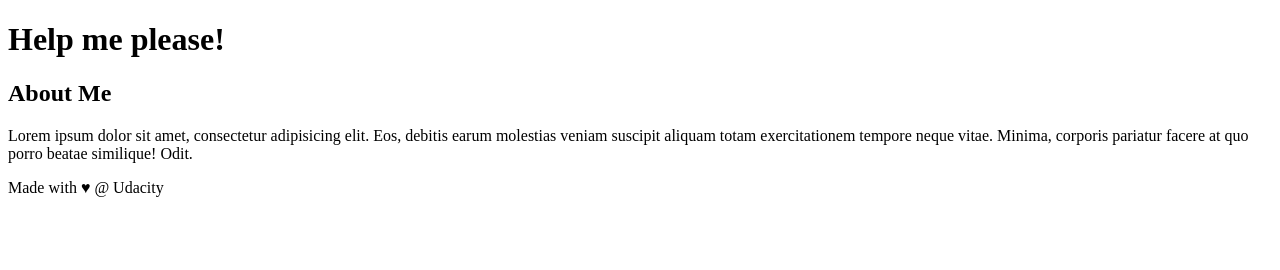
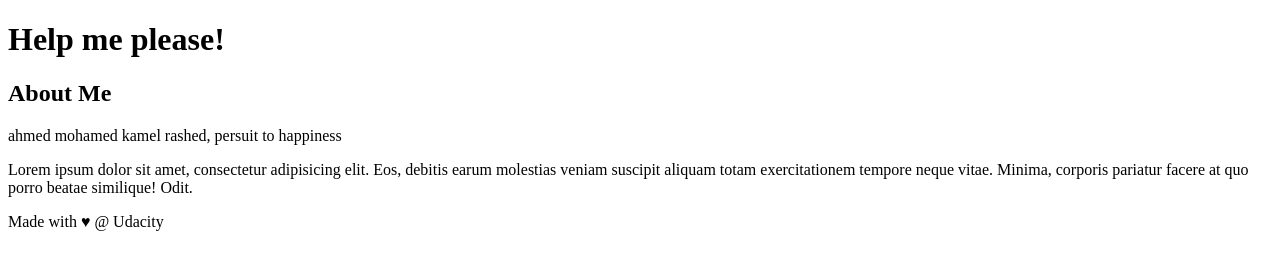
Before and after one commit to AhmedRashed14/new-git-project, a plain HTML site: page index.htm in a window 1280 px wide. Drawn offline with Linux system fonts and the light colour scheme.

Commit message:
More info in sidebar

```diff
--- a/index.htm
+++ b/index.htm
@@ -22,7 +22,7 @@
 <!-- start of new content -->
 <aside>
     <h2>About Me</h2>
-
+	<p>ahmed mohamed kamel rashed, persuit to happiness</p>
     <p>Lorem ipsum dolor sit amet, consectetur adipisicing elit. Eos, debitis earum molestias veniam suscipit aliquam totam exercitationem tempore neque vitae. Minima, corporis pariatur facere at quo porro beatae similique! Odit.</p>
 </aside>
 <!-- end of new content -->
```
